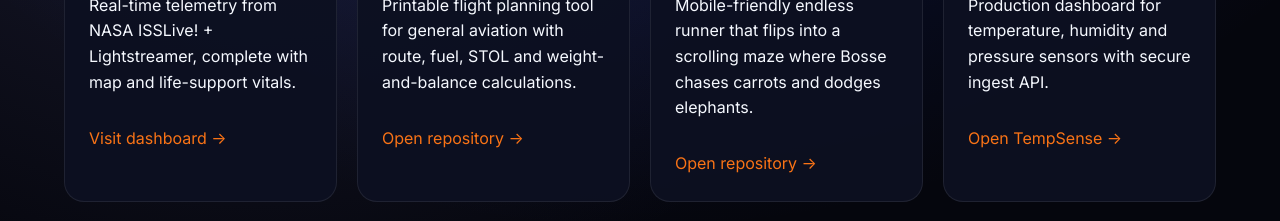
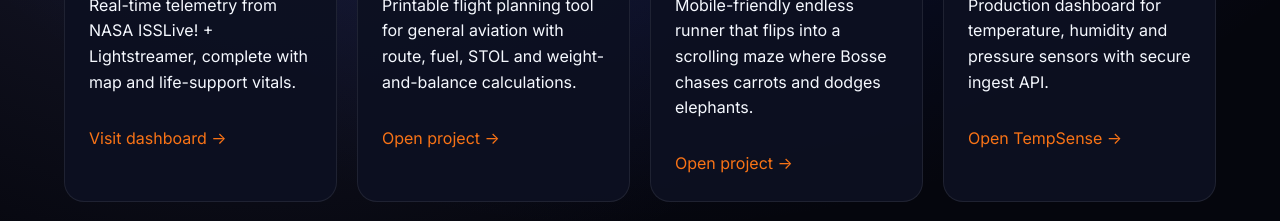
Before and after one commit to Thedude-andreas/andreasmartensson, a React (Vite) app: page / in a window 1280 px wide. Shown: the part 780-1001 px from the top of the page. Built offline with nearby package versions, Linux system fonts and the light colour scheme; no server answers; what lightstreamer-client-web would draw is missing.

Commit message:
Point project cards to live Bosse and Flightplan sites

```diff
--- a/src/pages/Home.tsx
+++ b/src/pages/Home.tsx
@@ -26,15 +26,15 @@ export function Home() {
           <article className="project-card">
             <h3>Flightplan</h3>
             <p>Printable flight planning tool for general aviation with route, fuel, STOL and weight-and-balance calculations.</p>
-            <a href="https://github.com/Thedude-andreas/flightplan" className="text-link" target="_blank" rel="noreferrer">
-              Open repository →
+            <a href="https://andreasmartensson.com/flightplan/" className="text-link" target="_blank" rel="noreferrer">
+              Open project →
             </a>
           </article>
           <article className="project-card">
             <h3>Bosse Hoppar</h3>
             <p>Mobile-friendly endless runner that flips into a scrolling maze where Bosse chases carrots and dodges elephants.</p>
-            <a href="https://github.com/Thedude-andreas/bosse-hoppar" className="text-link" target="_blank" rel="noreferrer">
-              Open repository →
+            <a href="https://andreasmartensson.com/bosse-hoppar/" className="text-link" target="_blank" rel="noreferrer">
+              Open project →
             </a>
           </article>
           <article className="project-card">
```
